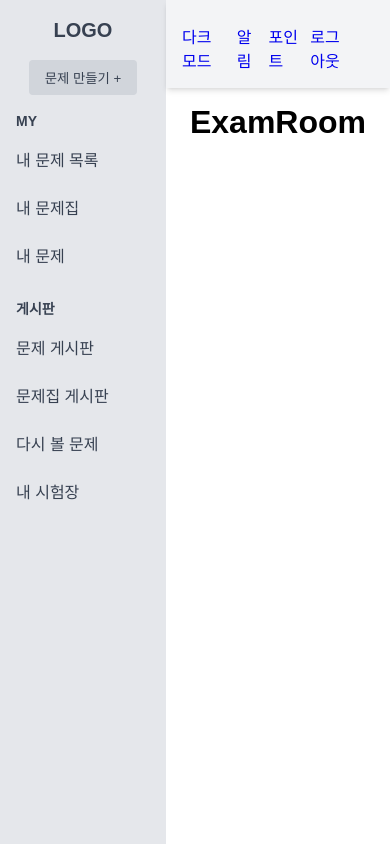
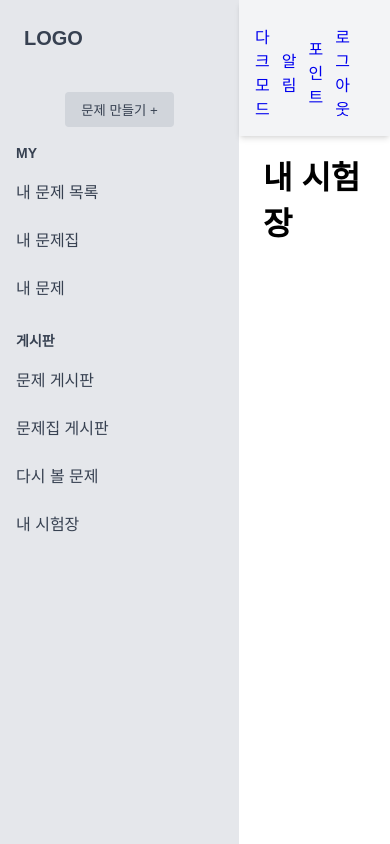
Before and after one commit to prgrms-fe-devcourse/NFE2-3-3-project3, a Vue app: page /exam-room in a window 390 px wide. Built offline with nearby package versions, Linux system fonts and the light colour scheme.

Commit message:
✔PR템플릿 작성

```diff
--- a/src/components/layout/Sidebar.vue
+++ b/src/components/layout/Sidebar.vue
@@ -3,28 +3,24 @@ import { RouterLink } from "vue-router";
 </script>
 
 <template>
-  <aside class="w-full lg:w-64 bg-gray-200 h-full flex flex-col">
-    <!-- 로고 링크 -->
+  <aside class="w-full lg:w-64 bg-gray-200 h-auto lg:h-full">
     <RouterLink
       to="/"
-      class="p-4 text-xl font-bold text-gray-700 text-center no-underline inline-block"
+      class="p-6 text-xl font-bold text-gray-700 text-center inline-block no-underline"
     >
       LOGO
     </RouterLink>
 
-    <!-- 문제 만들기 버튼 -->
-    <div class="flex justify-center mb-4">
+    <div class="flex justify-center my-4">
       <button
         class="px-4 py-2 bg-gray-300 text-gray-700 rounded hover:bg-gray-400 border-none"
       >
         문제 만들기 +
       </button>
     </div>
-
-    <!-- MY 메뉴 -->
     <nav>
-      <div class="px-4 font-bold text-gray-700 uppercase text-sm mb-2">MY</div>
-      <div class="space-y-2">
+      <div class="px-4 font-bold text-gray-700 uppercase text-sm">MY</div>
+      <div class="mt-2 space-y-2">
         <RouterLink
           to="/my-problems"
           class="block px-4 py-2 text-gray-700 hover:bg-gray-300 rounded no-underline"
@@ -44,12 +40,10 @@ import { RouterLink } from "vue-router";
           내 문제
         </RouterLink>
       </div>
-
-      <!-- 게시판 메뉴 -->
-      <div class="px-4 mt-6 font-bold text-gray-700 uppercase text-sm mb-2">
+      <div class="px-4 mt-6 font-bold text-gray-700 uppercase text-sm">
         게시판
       </div>
-      <div class="space-y-2">
+      <div class="mt-2 space-y-2">
         <RouterLink
           to="/problem-board"
           class="block px-4 py-2 text-gray-700 hover:bg-gray-300 rounded no-underline"
--- a/src/pages/ExamRoom.vue
+++ b/src/pages/ExamRoom.vue
@@ -1,5 +1,5 @@
 <script setup></script>
 <template>
-  <h1>ExamRoom</h1>
+  <h1>내 시험장</h1>
 </template>
 <style scoped></style>
--- a/src/pages/MyCustomProblems.vue
+++ b/src/pages/MyCustomProblems.vue
@@ -1,5 +1,5 @@
 <script setup></script>
 <template>
-  <h1>MY CustomProblems</h1>
+  <h1>MyCustom</h1>
 </template>
 <style scoped></style>
--- a/src/pages/MyProblemSets.vue
+++ b/src/pages/MyProblemSets.vue
@@ -1,5 +1,5 @@
 <script setup></script>
 <template>
-  <h1>내 문제집</h1>
+  <h1></h1>
 </template>
 <style scoped></style>
```
